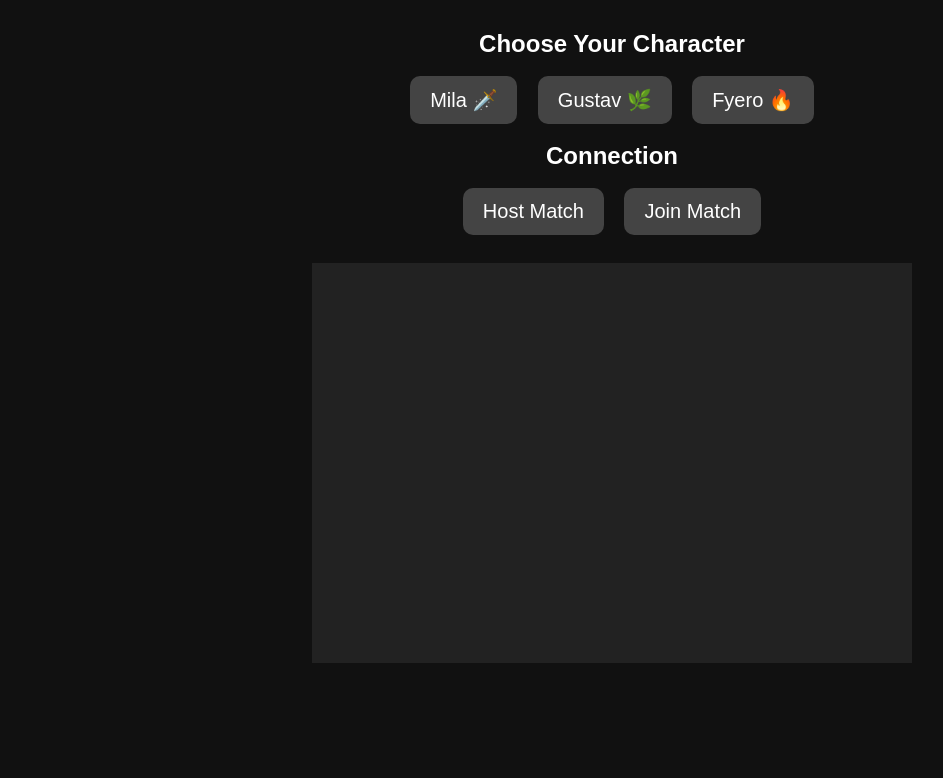
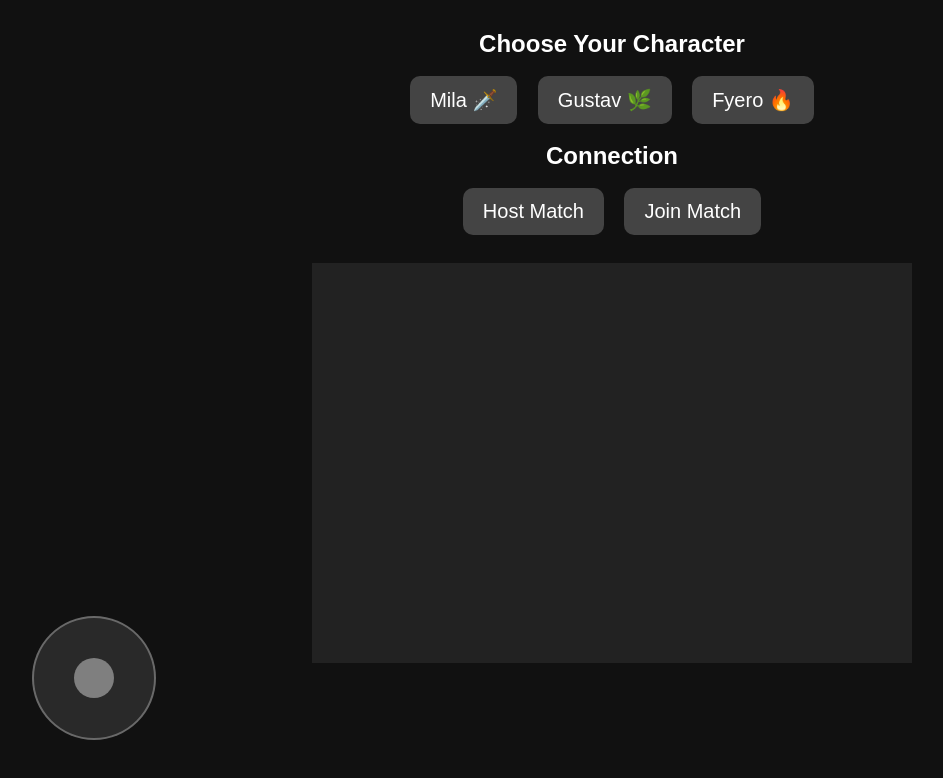
Before and after one commit to xcitium0005-gif/pvp, a website: page game.html in a window 1280 px wide. Shown: the whole page, without its empty margins (28-971 px from the left). Drawn offline with Linux system fonts and the light colour scheme.

Commit message:
Update game.html

```diff
--- a/game.html
+++ b/game.html
@@ -11,6 +11,7 @@
       text-align: center;
       margin: 0;
       padding: 0;
+      overflow: hidden;
     }
     h2 { margin: 10px 0; }
     canvas {
@@ -32,8 +33,28 @@
       background: #444;
       color: white;
     }
-    button:active {
-      background: #666;
+    button:active { background: #666; }
+
+    /* Joystick container */
+    #joystick {
+      position: absolute;
+      bottom: 60px;
+      left: 60px;
+      width: 120px;
+      height: 120px;
+      border-radius: 50%;
+      background: rgba(255,255,255,0.1);
+      border: 2px solid rgba(255,255,255,0.3);
+      touch-action: none;
+    }
+    #stick {
+      position: absolute;
+      left: 40px;
+      top: 40px;
+      width: 40px;
+      height: 40px;
+      border-radius: 50%;
+      background: rgba(255,255,255,0.4);
     }
   </style>
 </head>
@@ -51,6 +72,11 @@
 
   <canvas id="game" width="600" height="400"></canvas>
 
+  <!-- Joystick UI -->
+  <div id="joystick">
+    <div id="stick"></div>
+  </div>
+
   <script src="game.js"></script>
 </body>
 </html>
```
